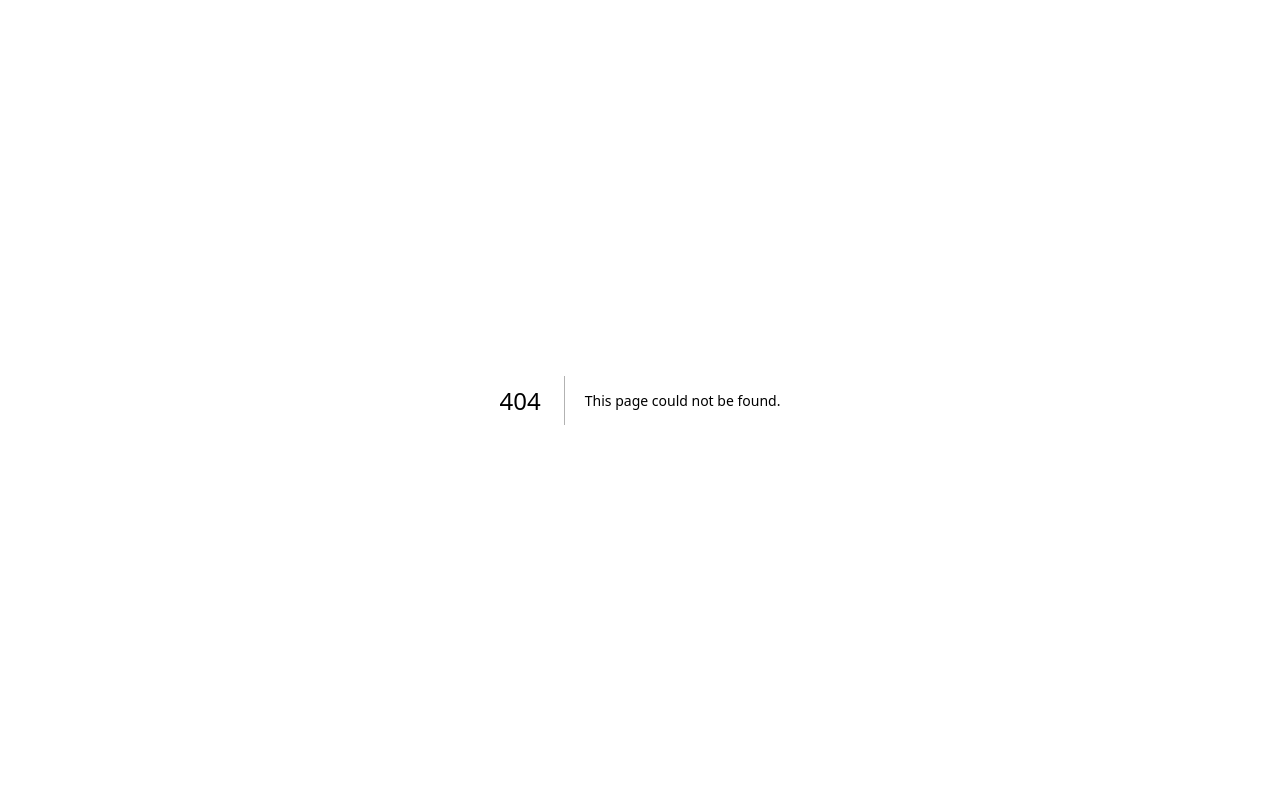
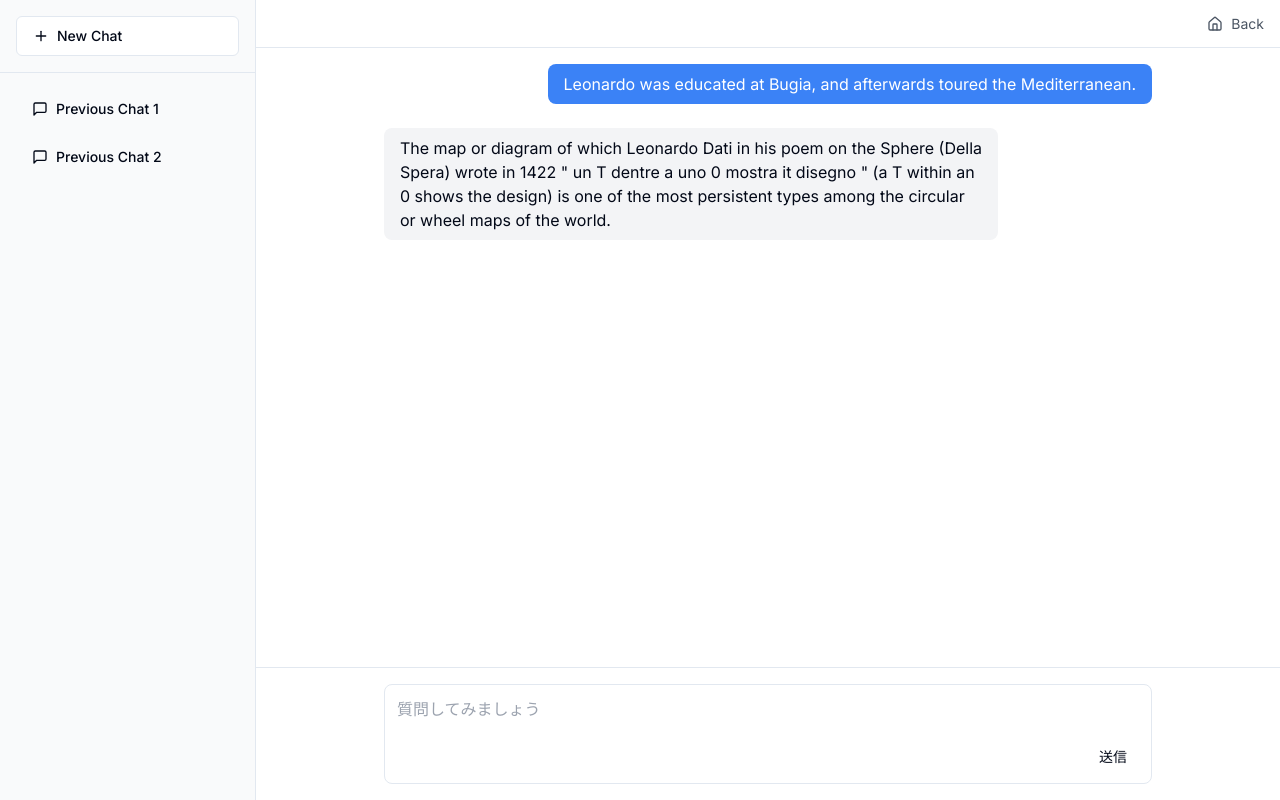
Before and after one commit to ta-toshio/rag-docs, a Next.js app in the folder web/: page /projects/1/chat in a window 1280 px wide. Before the commit this address had no page. Built offline with nearby package versions, Linux system fonts and the light colour scheme.

Commit message:
feat: support project-specific chat page

```diff
--- a/web/app/chat/page.tsx
+++ b/web/app/projects/[id]/chat/page.tsx
@@ -13,7 +13,11 @@ interface Message {
   isUser: boolean
 }
 
-export default function ChatPage() {
+interface ChatPageProps {
+  projectId: string
+}
+
+export default function ChatPage({ projectId }: ChatPageProps) {
   const [messages, setMessages] = useState<Message[]>([
     {
       id: "1",
@@ -92,15 +96,15 @@ export default function ChatPage() {
         {/* Header */}
         <header className="h-12 border-b flex items-center justify-between px-4">
           <div className="flex items-center gap-4">
-            <h1 className="font-semibold">ChatGPT 4.0</h1>
+            {/* <h1 className="font-semibold">ChatGPT 4.0</h1>
             <Button variant="ghost" size="sm">
               <Globe className="h-4 w-4" />
               共有する
-            </Button>
+            </Button> */}
           </div>
           <Link href="/" className="flex items-center gap-2 text-sm text-gray-600 hover:text-gray-900">
             <Home className="h-4 w-4" />
-            <span>Home</span>
+            <span>Back</span>
           </Link>
         </header>
 
@@ -139,12 +143,17 @@ export default function ChatPage() {
                   {inputValue.length > 0 && "Press Enter to send, Shift+Enter for new line"}
                 </div>
                 <div className="flex gap-2">
+                  {/*
                   <Button variant="ghost" size="sm">
                     <Globe className="h-4 w-4" />
                     <span className="ml-2">検索</span>
                   </Button>
                   <Button variant="ghost" size="sm">
                     Deep Research
+                  </Button>
+                  */}
+                  <Button variant="ghost" size="sm">
+                    <span className="ml-2">送信</span>
                   </Button>
                 </div>
               </div>
--- /dev/null
+++ b/web/components/page/chat-page.tsx
@@ -0,0 +1,10 @@
+import type React from "react"
+
+import ChatPageComponent from "@/app/projects/[id]/chat/page"
+
+export default async function ChatPage({ params }: { params: Promise<{ id: string }> }) {
+  const { id } = await params
+
+
+  return <ChatPageComponent projectId={id}  />
+}
--- a/web/components/page/project-page.tsx
+++ b/web/components/page/project-page.tsx
@@ -17,6 +17,12 @@ import { SearchResult } from "@/server-actions/search"
 import { FileTreeEntry } from "@/domain/file-tree"
 import { HybridNode } from "@/domain/build-tree"
 
+interface ProjectPageProps {
+  projectId: string;
+  files: TreeNode[];
+  flatFiles: HybridNode[];
+}
+
 type OutputType = "translation" | "summary" | "original"
 type OutputTypeField = "text" | "summary" | "original_text"
 
@@ -26,7 +32,7 @@ const outputTypeMap: Record<OutputType, OutputTypeField> = {
   original: "original_text",
 }
 
-export default function ProjectPage({ projectId, files, flatFiles }: { projectId: string, files: TreeNode[], flatFiles: HybridNode[] }) {
+export default function ProjectPage({ projectId, files, flatFiles }: ProjectPageProps) {
   // State for open files and active file
   const [openFiles, setOpenFiles] = useState<TreeNode[]>([])
   const [activeFileId, setActiveFileId] = useState<string | null>(null)
@@ -170,7 +176,7 @@ export default function ProjectPage({ projectId, files, flatFiles }: { projectId
           <ProjectSelector projectId={projectId} />
         </div>
         <SearchBar onFileSelect={handleSearchFileSelect} />
-        <Link href="/chat" className="flex items-center gap-2 text-sm text-gray-600 hover:text-gray-900">
+        <Link href={`/projects/${projectId}/chat`} className="flex items-center gap-2 text-sm text-gray-600 hover:text-gray-900">
           <MessageCircle className="h-4 w-4" />
           <span>Chat</span>
         </Link>
```
Also changed, not shown: web/domain/build-tree.ts (+8 -1 lines).
